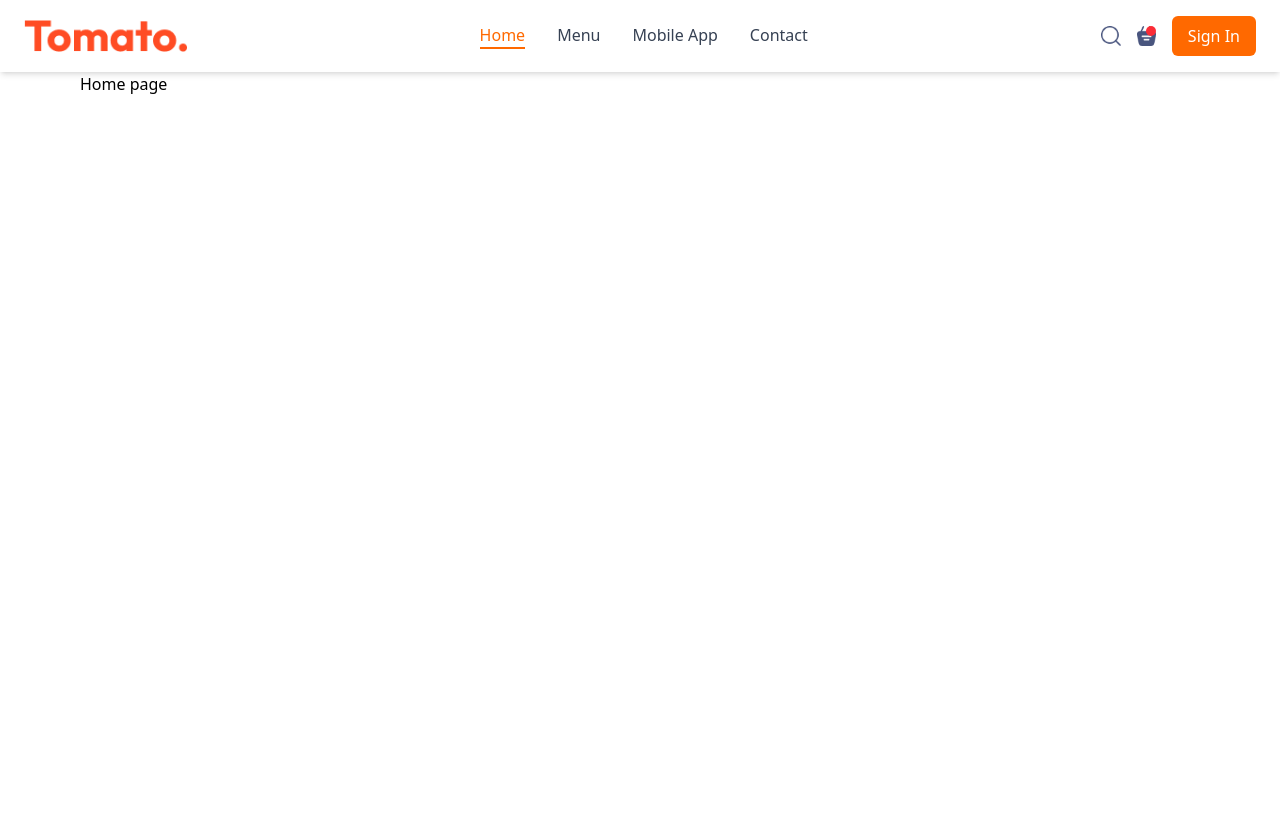
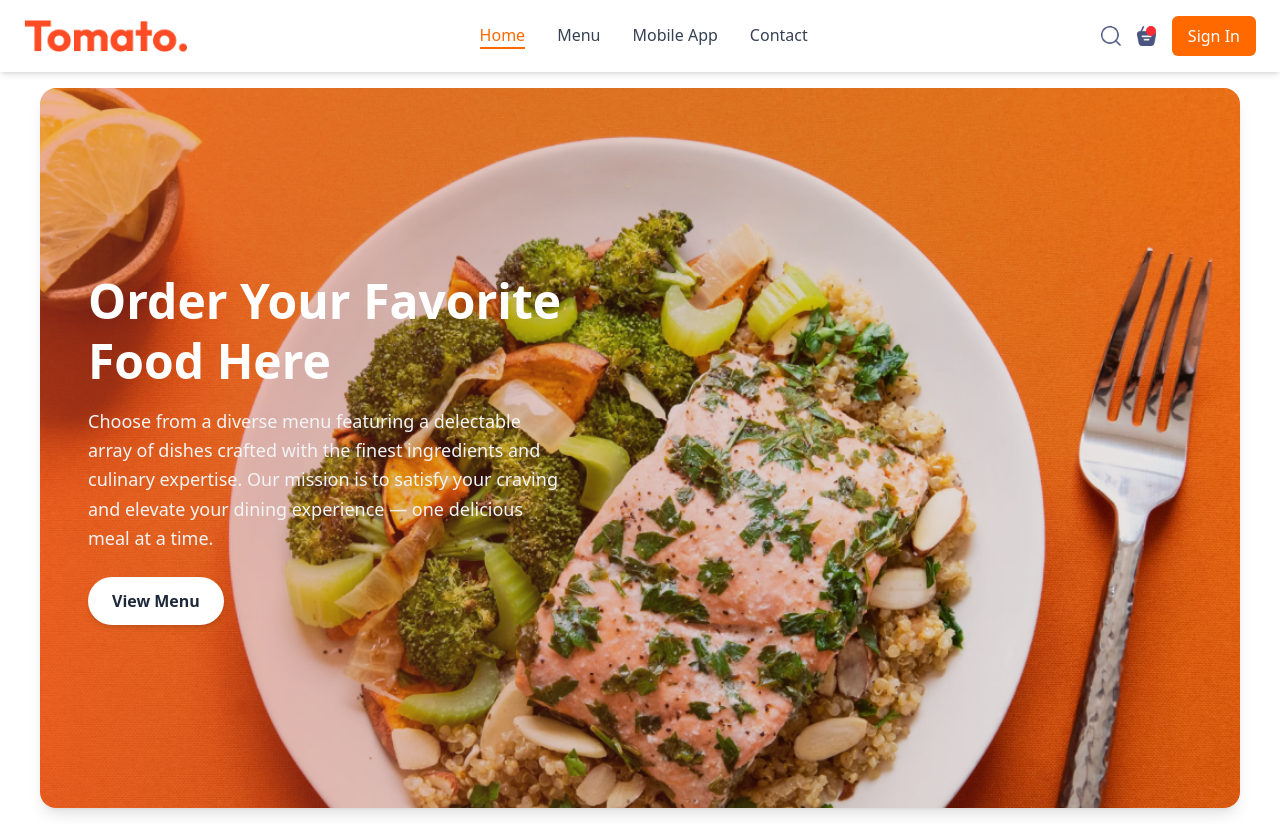
Before and after one commit to AliMohammadDev/food, a React (Vite) app: page / in a window 1280 px wide. Before the commit the page ends 800 px from the top, so only its background shows below. Built offline with nearby package versions, Linux system fonts and the light colour scheme.

Commit message:
done create header component

```diff
--- a/src/App.jsx
+++ b/src/App.jsx
@@ -1,6 +1,5 @@
-import React from "react";
+import { Outlet } from "react-router-dom";
 import NavBar from "./components/Navbar/NavBar";
-import { Outlet } from "react-router-dom";
 
 const App = () => {
   return (
--- /dev/null
+++ b/src/components/Header/Header.jsx
@@ -0,0 +1,35 @@
+import { useNavigate } from "react-router-dom";
+import { assets } from "../../assets/assets";
+
+function Header() {
+  const navigate = useNavigate();
+
+  return (
+    <div
+      className=" h-[90vh] w-full bg-cover bg-center rounded-2xl shadow-lg"
+      style={{ backgroundImage: `url(${assets.header_img})` }}
+    >
+      <div className=" z-10 max-w-xl p-6 md:p-12 h-full flex flex-col justify-center text-white">
+        <h2 className="text-3xl md:text-5xl font-bold mb-4 leading-tight">
+          Order Your Favorite Food Here
+        </h2>
+        <p className="mb-6 text-base md:text-lg leading-relaxed text-gray-100">
+          Choose from a diverse menu featuring a delectable array of dishes
+          crafted with the finest ingredients and culinary expertise. Our
+          mission is to satisfy your craving and elevate your dining experience
+          — one delicious meal at a time.
+        </p>
+        <button
+          onClick={() => {
+            navigate("/menu");
+          }}
+          className="bg-white text-gray-800 rounded-4xl cursor-pointer hover:bg-orange-100 transition px-6 py-3 font-semibold shadow-md w-max"
+        >
+          View Menu
+        </button>
+      </div>
+    </div>
+  );
+}
+
+export default Header;
--- a/src/components/Navbar/NavBar.jsx
+++ b/src/components/Navbar/NavBar.jsx
@@ -10,7 +10,7 @@ function NavBar() {
     <div className="flex items-center justify-between px-6 py-4 shadow-md bg-white">
       <img src={assets.logo} alt="logo" className="h-8" />
 
-      <ul className="flex gap-8 text-gray-700 font-medium">
+      <ul className="hidden md:flex gap-8 text-gray-700 font-medium">
         {navItems.map((item) => (
           <li
             key={item}
--- a/src/pages/Home/Home.jsx
+++ b/src/pages/Home/Home.jsx
@@ -1,7 +1,10 @@
-import React from "react";
-
+import Header from "../../components/Header/Header";
 function Home() {
-  return <div className="px-20 ">Home page</div>;
+  return (
+    <div className="py-4 px-10">
+      <Header />
+    </div>
+  );
 }
 
 export default Home;
--- a/vite.config.js
+++ b/vite.config.js
@@ -2,7 +2,14 @@ import { defineConfig } from "vite";
 import react from "@vitejs/plugin-react";
 import tailwindcss from "@tailwindcss/vite";
 
+import path from "path";
+
 // https://vite.dev/config/
 export default defineConfig({
   plugins: [react(), tailwindcss()],
+  resolve: {
+    alias: {
+      "@": path.resolve("src"),
+    },
+  },
 });
```
